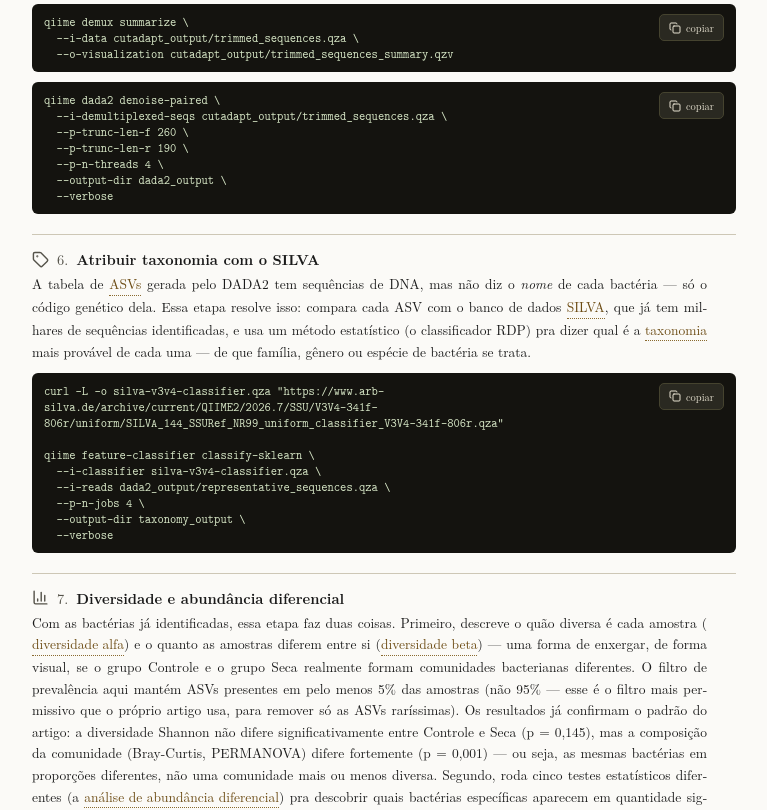
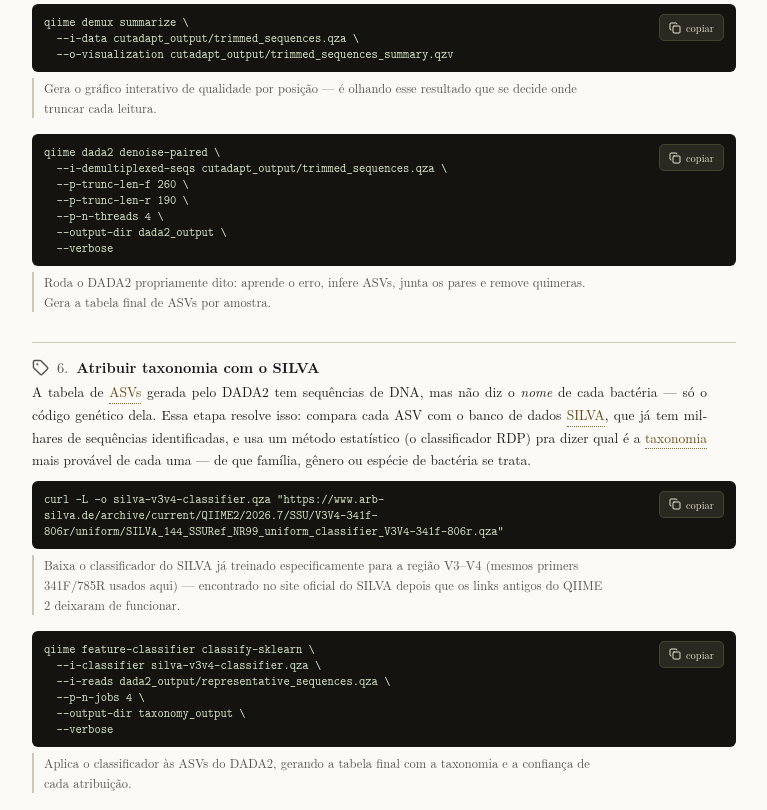
Before and after one commit to tassid/microbiome-multi-project-ml, a React (Vite) app: page / in a window 1280 px wide. Shown: the part 3680-4490 px from the top of the page, without its empty margins (366-1133 px from the left). Built offline with nearby package versions, Linux system fonts and the light colour scheme.

Commit message:
Refactor command structure to include captions

```diff
--- a/src/App.tsx
+++ b/src/App.tsx
@@ -141,11 +141,13 @@
   10: <Check size={17} />,
 };
 
+type CommandEntry = string | { code: string; caption: React.ReactNode };
+
 interface Step {
   n: number;
   title: string;
   note: React.ReactNode;
-  commands: string[];
+  commands: CommandEntry[];
 }
 
 const STEPS: Step[] = [
@@ -268,16 +270,22 @@
       </>
     ),
     commands: [
-      `qiime demux summarize \\
+      {
+        code: `qiime demux summarize \\
   --i-data cutadapt_output/trimmed_sequences.qza \\
   --o-visualization cutadapt_output/trimmed_sequences_summary.qzv`,
-      `qiime dada2 denoise-paired \\
+        caption: "Gera o gráfico interativo de qualidade por posição — é olhando esse resultado que se decide onde truncar cada leitura.",
+      },
+      {
+        code: `qiime dada2 denoise-paired \\
   --i-demultiplexed-seqs cutadapt_output/trimmed_sequences.qza \\
   --p-trunc-len-f 260 \\
   --p-trunc-len-r 190 \\
   --p-n-threads 4 \\
   --output-dir dada2_output \\
   --verbose`,
+        caption: "Roda o DADA2 propriamente dito: aprende o erro, infere ASVs, junta os pares e remove quimeras. Gera a tabela final de ASVs por amostra.",
+      },
     ],
   },
   {
@@ -296,14 +304,19 @@
       </>
     ),
     commands: [
-      `curl -L -o silva-v3v4-classifier.qza "https://www.arb-silva.de/archive/current/QIIME2/2026.7/SSU/V3V4-341f-806r/uniform/SILVA_144_SSURef_NR99_uniform_classifier_V3V4-341f-806r.qza"
-
-qiime feature-classifier classify-sklearn \\
+      {
+        code: `curl -L -o silva-v3v4-classifier.qza "https://www.arb-silva.de/archive/current/QIIME2/2026.7/SSU/V3V4-341f-806r/uniform/SILVA_144_SSURef_NR99_uniform_classifier_V3V4-341f-806r.qza"`,
+        caption: "Baixa o classificador do SILVA já treinado especificamente para a região V3–V4 (mesmos primers 341F/785R usados aqui) — encontrado no site oficial do SILVA depois que os links antigos do QIIME 2 deixaram de funcionar.",
+      },
+      {
+        code: `qiime feature-classifier classify-sklearn \\
   --i-classifier silva-v3v4-classifier.qza \\
   --i-reads dada2_output/representative_sequences.qza \\
   --p-n-jobs 4 \\
   --output-dir taxonomy_output \\
   --verbose`,
+        caption: "Aplica o classificador às ASVs do DADA2, gerando a tabela final com a taxonomia e a confiança de cada atribuição.",
+      },
     ],
   },
   {
@@ -338,27 +351,40 @@
       </>
     ),
     commands: [
-      `qiime feature-table filter-features \\
+      {
+        code: `qiime feature-table filter-features \\
   --i-table dada2_output/table.qza \\
   --p-min-samples 32 \\
   --o-filtered-table table-filtered.qza`,
-      `qiime diversity core-metrics \\
+        caption: "Remove as ASVs raríssimas (presentes em menos de 5% das 623 amostras), sem descartar nada biologicamente relevante.",
+      },
+      {
+        code: `qiime diversity core-metrics \\
   --i-table table-filtered.qza \\
   --p-sampling-depth 17291 \\
   --m-metadata-file sample-metadata.tsv \\
   --output-dir core-metrics-results \\
   --verbose`,
-      `qiime diversity alpha-group-significance \\
+        caption: "Rarefaz todas as amostras em 17.291 leituras e calcula de uma vez a diversidade alfa (Shannon, Observed Features, Evenness) e beta (Bray-Curtis, Jaccard) com PCoA de cada.",
+      },
+      {
+        code: `qiime diversity alpha-group-significance \\
   --i-alpha-diversity core-metrics-results/shannon_vector.qza \\
   --m-metadata-file sample-metadata.tsv \\
   --o-visualization core-metrics-results/shannon-group-significance.qzv`,
-      `qiime diversity beta-group-significance \\
+        caption: "Testa (Kruskal-Wallis) se a diversidade Shannon difere entre Controle e Seca. Resultado: p = 0,145, sem diferença significativa.",
+      },
+      {
+        code: `qiime diversity beta-group-significance \\
   --i-distance-matrix core-metrics-results/bray_curtis_distance_matrix.qza \\
   --m-metadata-file sample-metadata.tsv \\
   --m-metadata-column Watering_Regm \\
   --p-pairwise \\
   --o-visualization core-metrics-results/bray-curtis-watering-significance.qzv`,
-      `# Exportar tabela rarefeita e taxonomia para uso em R
+        caption: "Testa (PERMANOVA) se a composição da comunidade difere entre os grupos. Resultado: p = 0,001, altamente significativo.",
+      },
+      {
+        code: `# Exportar tabela rarefeita e taxonomia para uso em R
 qiime tools export \\
   --input-path core-metrics-results/rarefied_table.qza \\
   --output-path exported-rarefied-table
@@ -366,7 +392,10 @@
 qiime tools export \\
   --input-path taxonomy_output/classification.qza \\
   --output-path exported-taxonomy`,
-      `# =============================================================
+        caption: "Converte os artefatos .qza em arquivos comuns (.biom e .tsv) que o R consegue ler diretamente, preparando a ponte QIIME 2 → R.",
+      },
+      {
+        code: `# =============================================================
 # Análise de Abundância Diferencial (DAA) - 5 métodos
 # Replicando Hagen et al. (2024), nível de ASV, Watering_Regm
 # =============================================================
@@ -378,11 +407,14 @@
 library(microbiomeMarker)
 library(ANCOMBC)
 library(UpSetR)
-library(gtools)
-
-# -------------------------------------------------------------
+library(gtools)`,
+        caption: "Carrega todos os pacotes de R necessários para o restante do script.",
+      },
+      {
+        code: `# -------------------------------------------------------------
 # 1. Importar os dados exportados do QIIME 2
 # -------------------------------------------------------------
+
 # Ajuste os caminhos abaixo se você rodou os comandos de export
 # em uma pasta diferente da atual.
 
@@ -403,11 +435,14 @@
 
 metadata <- read.delim("sample-metadata.tsv", stringsAsFactors = FALSE)
 metadata <- metadata[metadata$sample.id != "#q2:types", ]
-rownames(metadata) <- metadata$sample.id
-
-# -------------------------------------------------------------
+rownames(metadata) <- metadata$sample.id`,
+        caption: "Carrega as sequências (biom), taxonomia e metadados exportados do QIIME 2, juntando taxonomia e metadados numa única tabela.",
+      },
+      {
+        code: `# -------------------------------------------------------------
 # 2. Montar o objeto phyloseq
 # -------------------------------------------------------------
+
 ps_rare_filtered <- phyloseq(
   otu_table(otu_mat, taxa_are_rows = TRUE),
   tax_table(tax_mat),
@@ -417,11 +452,14 @@
 print(ps_rare_filtered)
 
 taxa_info <- data.frame(tax_table(ps_rare_filtered)) %>%
-  rownames_to_column(var = "ASV")
-
-# -------------------------------------------------------------
+  rownames_to_column(var = "ASV")`,
+        caption: "Monta o objeto phyloseq — a estrutura de dados padrão em R para análises de microbioma, unindo contagens, taxonomia e metadados das amostras num só lugar.",
+      },
+      {
+        code: `# -------------------------------------------------------------
 # 3. Wilcoxon rank-sum (sobre dados transformados por CLR)
 # -------------------------------------------------------------
+
 ps_rare_filtered_clr <- microbiome::transform(ps_rare_filtered, "clr")
 
 ps_wilcox_r <- data.frame(phyloseq::otu_table(ps_rare_filtered_clr))
@@ -444,11 +482,14 @@
   dplyr::select(ASV, p_value, BH_FDR, everything()) %>%
   arrange(order(gtools::mixedorder(ASV)))
 
-cat("Wilcoxon: ", nrow(sig_wilcox_r), "ASVs significativas\\n")
-
-# -------------------------------------------------------------
+cat("Wilcoxon: ", nrow(sig_wilcox_r), "ASVs significativas\\n")`,
+        caption: "Primeiro método: transforma os dados por CLR (log-razão centrada) e roda um teste de Wilcoxon ASV por ASV, comparando Controle e Seca.",
+      },
+      {
+        code: `# -------------------------------------------------------------
 # 4. edgeR
 # -------------------------------------------------------------
+
 edger_microbiomeMarker <- run_edger(
   ps_rare_filtered, group = "Watering_Regm", method = "QLFT",
   taxa_rank = "none", transform = "identity", norm = "none",
@@ -460,11 +501,14 @@
   dplyr::rename(ASV = feature) %>%
   left_join(taxa_info, by = "ASV")
 
-cat("edgeR: ", nrow(edger_marker), "ASVs significativas\\n")
-
-# -------------------------------------------------------------
+cat("edgeR: ", nrow(edger_marker), "ASVs significativas\\n")`,
+        caption: "Segundo método: edgeR, originalmente criado para RNA-seq, adaptado aqui para detectar ASVs com abundância diferente entre os grupos.",
+      },
+      {
+        code: `# -------------------------------------------------------------
 # 5. DESeq2
 # -------------------------------------------------------------
+
 deseq_microbiomeMarker <- run_deseq2(
   ps_rare_filtered, group = "Watering_Regm", confounders = character(0),
   contrast = NULL, taxa_rank = "none", norm = "none", transform = "identity",
@@ -477,11 +521,14 @@
   dplyr::rename(ASV = feature) %>%
   left_join(taxa_info, by = "ASV")
 
-cat("DESeq2: ", nrow(deseq_marker), "ASVs significativas\\n")
-
-# -------------------------------------------------------------
+cat("DESeq2: ", nrow(deseq_marker), "ASVs significativas\\n")`,
+        caption: "Terceiro método: DESeq2, um dos mais usados em expressão gênica, aqui aplicado à tabela de ASVs sem normalização extra (norm = \"none\"), já que os dados já vêm rarefeitos.",
+      },
+      {
+        code: `# -------------------------------------------------------------
 # 6. ALDEx2
 # -------------------------------------------------------------
+
 aldex_microbiomeMarker <- run_aldex(
   ps_rare_filtered, group = "Watering_Regm", taxa_rank = "none",
   transform = "identity", norm = "none", method = "wilcox.test",
@@ -494,11 +541,14 @@
   dplyr::rename(ASV = feature) %>%
   left_join(taxa_info, by = "ASV")
 
-cat("ALDEx2: ", nrow(aldex_marker), "ASVs significativas\\n")
-
-# -------------------------------------------------------------
+cat("ALDEx2: ", nrow(aldex_marker), "ASVs significativas\\n")`,
+        caption: "Quarto método: ALDEx2, que gera 128 amostras Monte Carlo por ASV para estimar a incerteza da composição antes de testar — por isso é o mais lento dos cinco.",
+      },
+      {
+        code: `# -------------------------------------------------------------
 # 7. ANCOM-BC2
 # -------------------------------------------------------------
+
 ancom_da <- ancombc2(
   data = ps_rare_filtered, tax_level = NULL, fix_formula = "Watering_Regm",
   p_adj_method = "BH", lib_cut = 0, group = "Watering_Regm",
@@ -520,11 +570,14 @@
   mutate(enrich_group = ifelse(lfc >= 0, "Drought", "Control")) %>%
   dplyr::rename(ef_ancombc2 = lfc, pvalue = p_val, padj = q_val)
 
-cat("ANCOM-BC2: ", nrow(ancombc2_marker), "ASVs significativas\\n")
-
-# -------------------------------------------------------------
+cat("ANCOM-BC2: ", nrow(ancombc2_marker), "ASVs significativas\\n")`,
+        caption: "Quinto método: ANCOM-BC2, que modela diretamente o viés de composição dos dados de microbioma (em vez de só normalizar), com correção de FDR.",
+      },
+      {
+        code: `# -------------------------------------------------------------
 # 8. Comparar os 5 métodos com UpSetR
 # -------------------------------------------------------------
+
 upset_list <- list(
   Wilcoxon = sig_wilcox_r$ASV,
   edgeR    = edger_marker$ASV,
@@ -539,14 +592,20 @@
 
 cat("\\nResumo final:\\n")
 print(sapply(upset_list, length))
-cat("\\nGráfico salvo em: upset_daa_comparison.pdf\\n")
-
-# -------------------------------------------------------------
+cat("\\nGráfico salvo em: upset_daa_comparison.pdf\\n")`,
+        caption: "Reúne as ASVs significativas dos 5 métodos numa lista e gera um gráfico UpSetR — mostra visualmente quantas ASVs cada método achou sozinho e quantas se repetem entre métodos.",
+      },
+      {
+        code: `# -------------------------------------------------------------
 # 9. Salvar tudo pra não precisar rodar de novo
 # -------------------------------------------------------------
+
 save(sig_wilcox_r, edger_marker, deseq_marker, aldex_marker, ancombc2_marker,
      file = "daa_results_asv_level.RData")
 cat("\\nResultados salvos em: daa_results_asv_level.RData\\n")`,
+        caption: "Salva todos os resultados num único arquivo .RData, para não precisar rodar tudo de novo caso a sessão do R feche.",
+      },
+
     ],
   },
   {
@@ -1058,6 +1117,15 @@
           align-items: flex-start;
           justify-content: space-between;
           gap: 10px;
+        }
+        .cmd-caption {
+          font-size: 12.5px;
+          color: var(--ink-soft);
+          text-align: left;
+          margin: 0 0 16px;
+          padding-left: 2px;
+          border-left: 2px solid var(--rule-light);
+          padding-left: 10px;
         }
         pre.listing { margin: 0; overflow-x: auto; flex: 1; }
         .listing code {
@@ -1356,9 +1424,16 @@
                   </div>
                 </div>
                 <p className="task-note">{step.note}</p>
-                {step.commands.map((cmd, i) => (
-                  <Listing command={cmd} key={i} />
-                ))}
+                {step.commands.map((cmd, i) => {
+                  const code = typeof cmd === "string" ? cmd : cmd.code;
+                  const caption = typeof cmd === "string" ? null : cmd.caption;
+                  return (
+                    <div key={i}>
+                      <Listing command={code} />
+                      {caption && <p className="cmd-caption">{caption}</p>}
+                    </div>
+                  );
+                })}
               </div>
             ))}
           </section>
```
